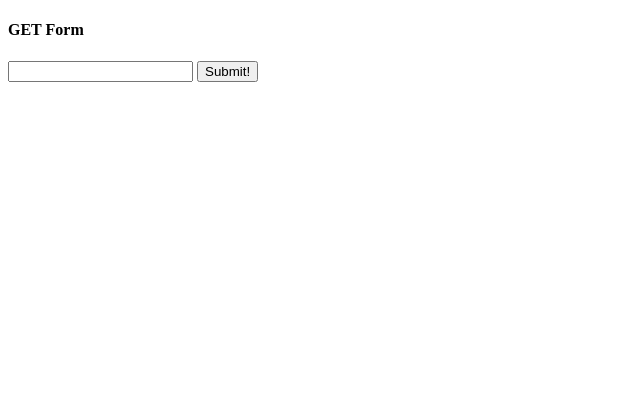
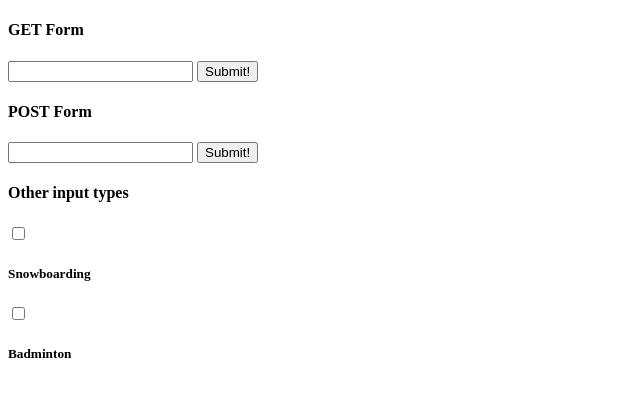
Before and after one commit to DanSandvig/NSACHTMLCSSTest, a plain HTML site: page index3.html in a window 1280 px wide. Shown: the whole page, without its empty margins (0-640 px from the left). Drawn offline with Linux system fonts and the light colour scheme.

Commit message:
DS: Added various test form stuff, created dedicated forms page for task

```diff
--- a/index3.html
+++ b/index3.html
@@ -9,10 +9,22 @@
 <body>
     <!-- Main attributes for forms - method (HOW) & action (WHERE) -->
     <!-- Get method will send the input into the the url and append it -->
-    <form method="get" action="">
+    <form method="get" action="search.html">
         <h4>GET Form</h4>
-        <input type="text" name="query">
-        <button>Submit!</button>
+        <input type="text" name="query1">
+        <button type="submit">Submit!</button>
+    </form>
+    <!-- Actively sends the data to the url specified -->
+    <form method="post" action="search.html">
+        <h4>POST Form</h4>
+        <input type="text" name="query2">
+        <button type="submit">Submit!</button>
+    </form>
+    <!-- Other inputs -->
+    <form>
+        <h4>Other input types</h4>
+        <input type="checkbox" name="sport" value="snowboarding"><h5>Snowboarding</h5>
+        <input type="checkbox" name="sport" value="badminton"><h5>Badminton</h5>
     </form>
 </body>
 </html>
```
Also changed, not shown: forms.html (added).
